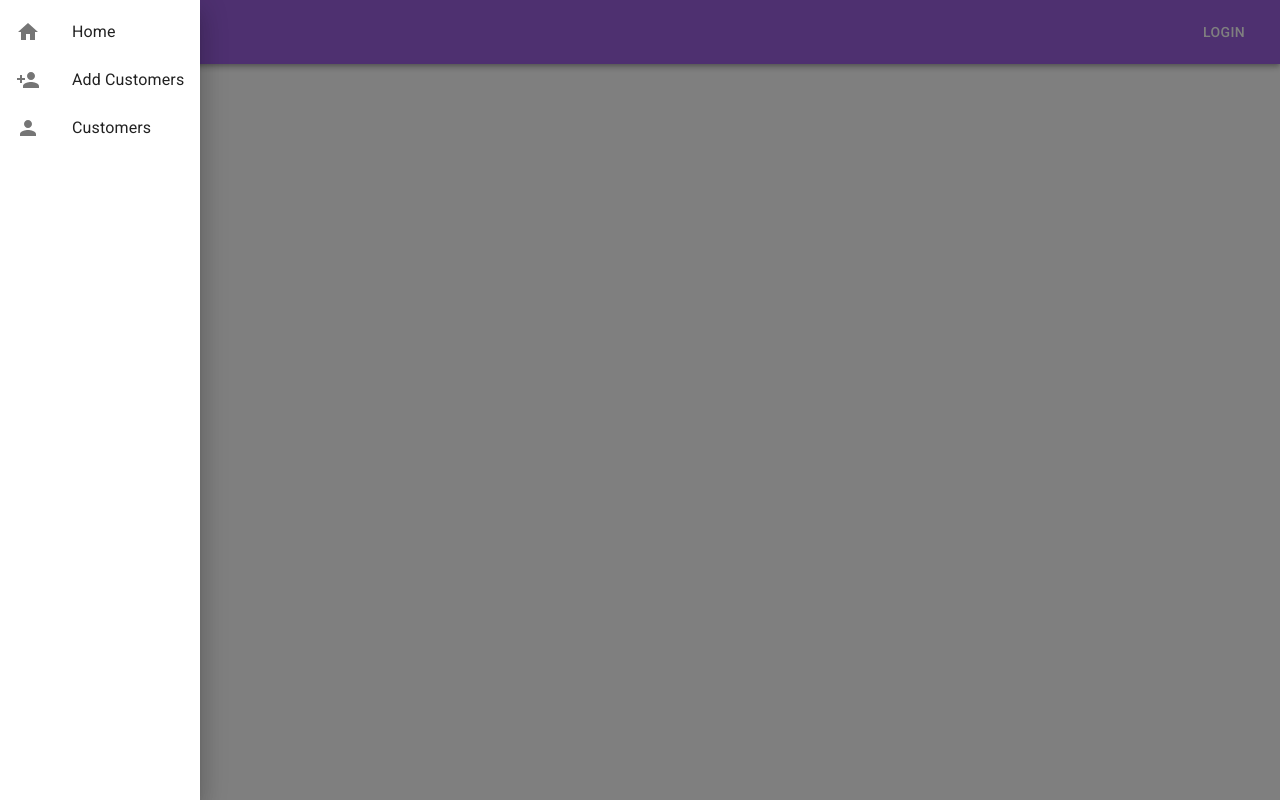
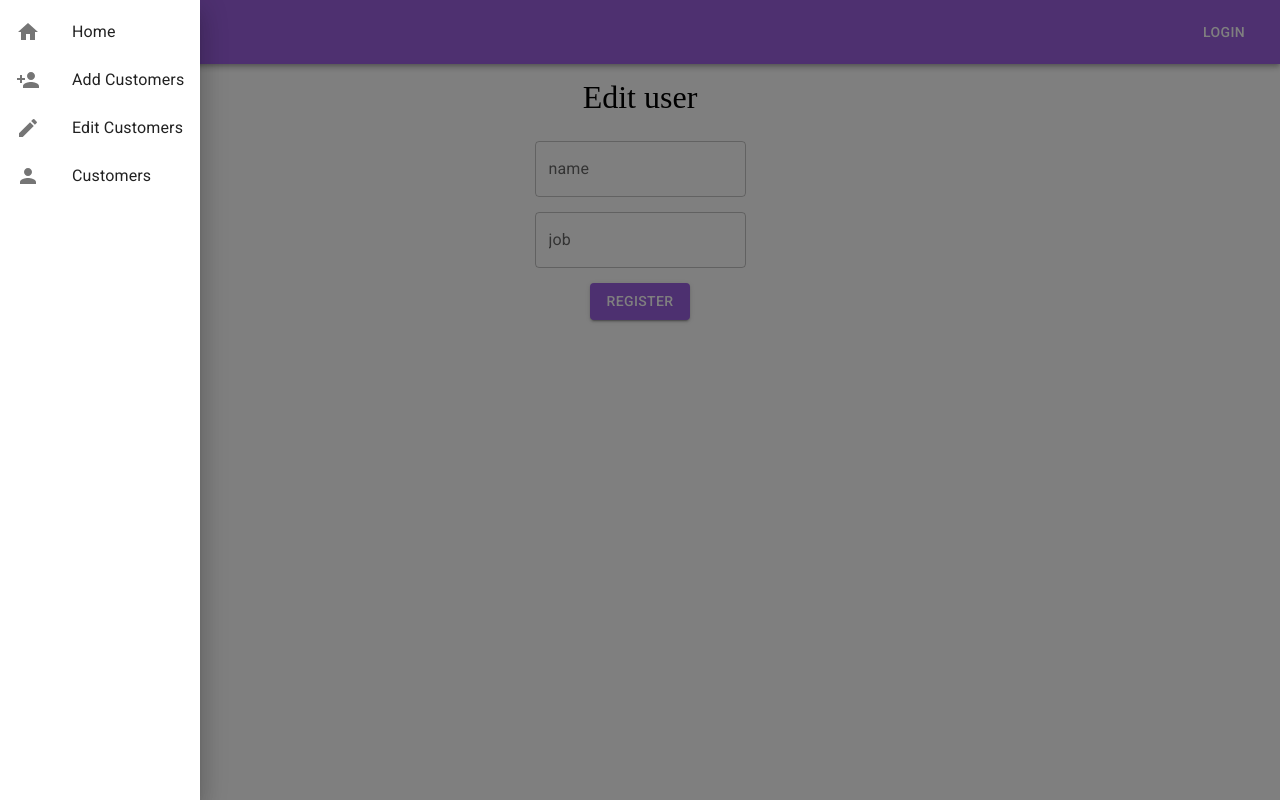
Before and after one commit to caiocsm-sudo/material-react, a React (Create React App) app: page /customers/edit/1 in a window 1280 px wide. Both pictures are taken after a click on the button "menu". Built offline with nearby package versions, Linux system fonts and the light colour scheme; no server answers.

Commit message:
editing configuration

```diff
--- a/src/App.js
+++ b/src/App.js
@@ -9,17 +9,21 @@ import Customers from "./pages/Customers";
 import CustomersRegister from "./pages/CustomersRegister";
 import Home from "./pages/Home";
 import TemplateDefault from "./Template/Default";
+import Edit from "./pages/Edit";
 
 const App = () => {
   return (
     <Router>
       <TemplateDefault>
         <Switch>
-          <Route exact path="/customers">
-            <Customers />
+          <Route path="/customers/edit/:id">
+            <Edit />
           </Route>
           <Route path="/customers/add">
             <CustomersRegister />
+          </Route>
+          <Route exact path="/customers">
+            <Customers />
           </Route>
           <Route exact path="/">
             <Home />
--- a/src/components/Cards.js
+++ b/src/components/Cards.js
@@ -11,9 +11,17 @@ import {
 
 import { Delete, Mode } from "@mui/icons-material";
 
-export default function Cards({ id, profileImage, name, lastName, email, onRemoveCustomer }) {
+export default function Cards({
+  id,
+  profileImage,
+  name,
+  lastName,
+  email,
+  onRemoveCustomer,
+  onEditCustomer,
+}) {
   const [dialogOpen, setDialogOpen] = useState(false);
-  const [action, setAction] = useState('');
+  const [action, setAction] = useState("");
 
   const handleDialogOpen = function (action) {
     setAction(action);
@@ -24,8 +32,10 @@ export default function Cards({ id, profileImage, name, lastName, email, onRemov
     setDialogOpen(false);
   };
 
-  const handleOnConfirm = function () {
-    onRemoveCustomer(id);
+  const handleOnConfirm = function (action) {
+    if (action === "remove") onRemoveCustomer(id);
+    else onEditCustomer(id);
+
     handleDialogClose();
   };
 
@@ -44,7 +54,10 @@ export default function Cards({ id, profileImage, name, lastName, email, onRemov
           >
             <Delete />
           </IconButton>
-          <IconButton aria-label="share" onClick={() => handleDialogOpen("edit")}>
+          <IconButton
+            aria-label="edit"
+            onClick={() => handleDialogOpen("edit")}
+          >
             <Mode />
           </IconButton>
         </CardActions>
--- a/src/pages/Customers.js
+++ b/src/pages/Customers.js
@@ -1,11 +1,13 @@
 import React, { useState, useEffect } from "react";
 import axios from "axios";
+import { useHistory } from "react-router-dom/cjs/react-router-dom.min";
 
 import Cards from "../components/Cards";
 
 import Grid from "@mui/material/Grid";
 
 const Customers = () => {
+  const history = useHistory();
   const [customers, setCustomers] = useState([]);
 
   useEffect(() => {
@@ -25,6 +27,10 @@ const Customers = () => {
       });
   }
 
+  const handleEditCustomer = function(id) {
+    history.push('/customers/edit/' + id)
+  }
+
   return (
     <>
       <h1>Oi galera</h1>
@@ -40,6 +46,7 @@ const Customers = () => {
                 lastName={customer.last_name}
                 email={customer.email}
                 onRemoveCustomer={handleRemoveCustomer}
+                onEditCustomer={handleEditCustomer}
               />
             </Grid>
           );
--- a/src/pages/CustomersRegister.js
+++ b/src/pages/CustomersRegister.js
@@ -78,6 +78,7 @@ export default function CustomersRegister() {
     setClose(false);
   };
 
+
   return (
     <>
       <h1
--- /dev/null
+++ b/src/pages/Edit.js
@@ -0,0 +1,82 @@
+import React, { useState, useEffect } from "react";
+import { Box, Button, TextField } from "@mui/material";
+import {
+  useParams,
+  useHistory,
+} from "react-router-dom/cjs/react-router-dom.min";
+import Toasty from "../partials/Toasty";
+
+import axios from "axios";
+
+export default function Edit() {
+  const defaultMargin = { marginBottom: "15px" };
+  const { id } = useParams();
+  const [close, setClose] = useState(false);
+  const [user, setUser] = useState({});
+
+  console.log(user.job);
+
+  useEffect(() => {
+    axios.get("https://reqres.in/api/users/" + id).then(res => {
+      const { data } = res.data;
+      setUser(data);
+    });
+  }, [id]);
+
+  function closeToasty() {
+    setClose(false);
+  }
+
+  function handleClick() {
+    setClose(true);
+  }
+
+  return (
+    <>
+      <h1
+        style={{ textAlign: "center", marginBottom: "25px", fontWeight: 500 }}
+      >
+        Edit user
+      </h1>
+      <Box
+        component="form"
+        sx={{
+          display: "flex",
+          flexDirection: "column",
+          justifyContent: "center",
+          alignItems: "center",
+        }}
+        noValidate
+        autoComplete="off"
+      >
+        <TextField
+          id="outlined-basic"
+          label="name"
+          name="name"
+          variant="outlined"
+
+          sx={defaultMargin}
+        />
+        <TextField
+          id="outlined-basic"
+          label="job"
+          name="job"
+          variant="outlined"
+          sx={defaultMargin}
+        />
+        <Button
+          variant="contained"
+          color="primary"
+          onClick={() => handleClick()}
+        >
+          Register
+        </Button>
+      </Box>
+      <Toasty
+        open={close}
+        onClose={closeToasty}
+        text="User successfully registered"
+      />
+    </>
+  );
+}
--- a/src/partials/Header.js
+++ b/src/partials/Header.js
@@ -13,7 +13,7 @@ import {
   ListItemText,
 } from "@mui/material";
 
-import { Menu, PersonAdd, Person, Home } from "@mui/icons-material";
+import { Menu, PersonAdd, Person, Home, Mode } from "@mui/icons-material";
 
 import { useHistory } from "react-router-dom/cjs/react-router-dom.min";
 
@@ -69,6 +69,12 @@ const Header = () => {
             </ListItemIcon>
             <ListItemText>Add Customers</ListItemText>
           </ListItem>
+          <ListItem button onClick={() => handleMenuClick("/customers/edit")}>
+            <ListItemIcon>
+              <Mode />
+            </ListItemIcon>
+            <ListItemText>Edit Customers</ListItemText>
+          </ListItem>
           <ListItem button onClick={() => handleMenuClick("/customers")}>
             <ListItemIcon>
               <Person />
```
